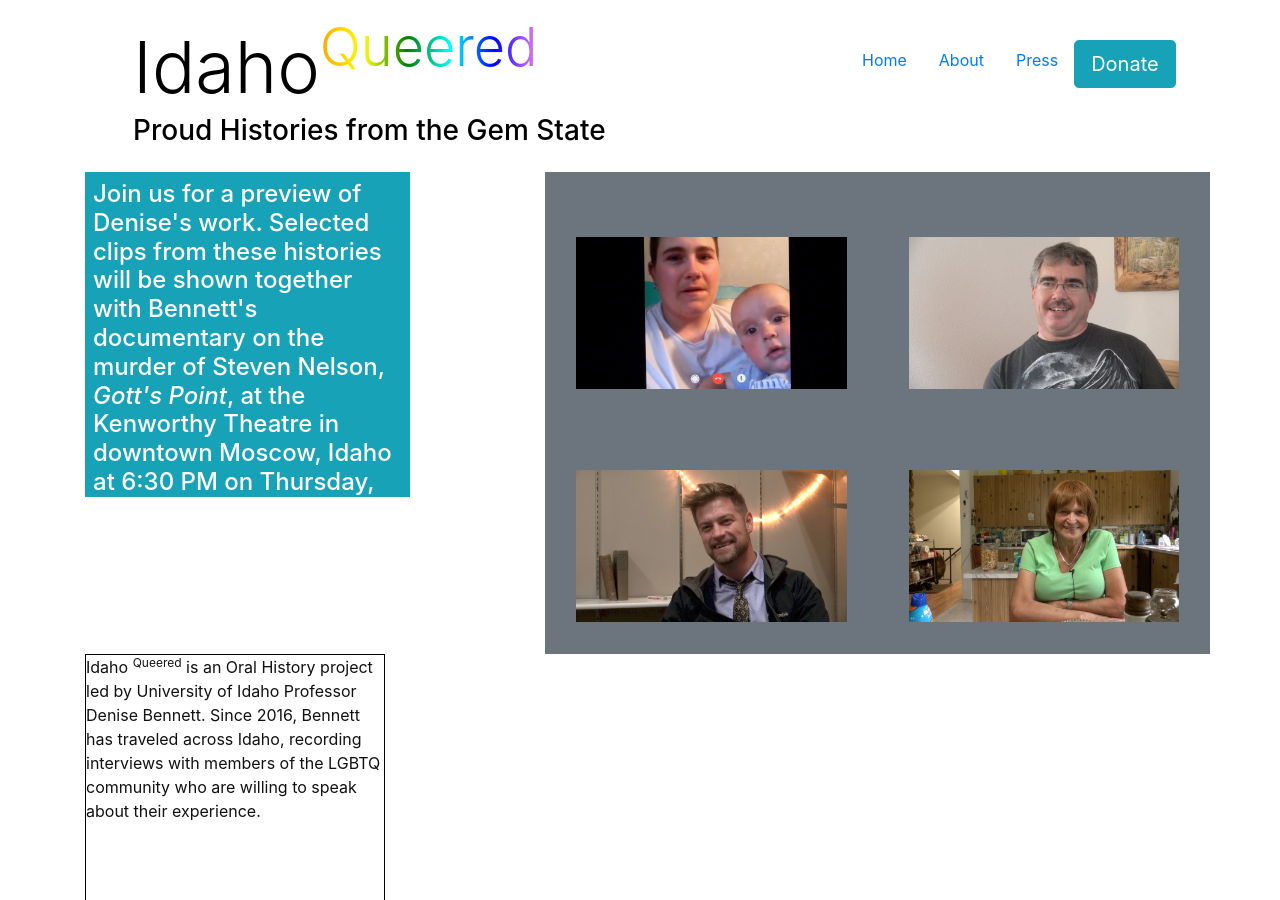
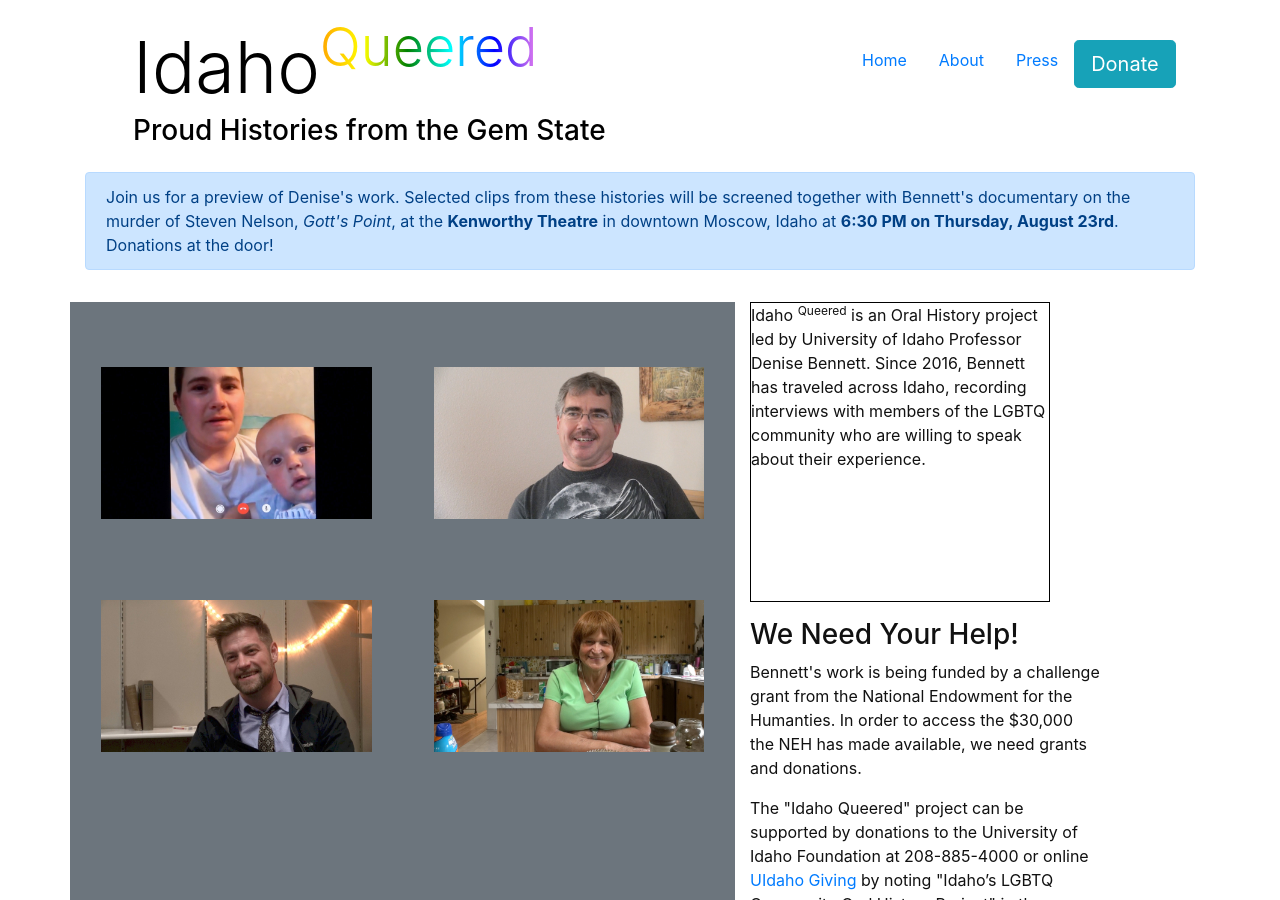
Before and after one commit to uidaholib/queered_source_original, a Jekyll site: the page built from index.html, in a window 1280 px wide and 900 px high. Built offline with Jekyll 4.4.1, drawn with Linux system fonts in a browser that asks for light colours.

Commit message:
add alert, clean up header

```diff
--- a/_includes/header.html
+++ b/_includes/header.html
@@ -1,16 +1,18 @@
 <div class="container">
     <div class="row">
-        <div class="col-sm-8"><a style="color:black; text-decoration:none;" href="index.html">
+        <div class="col-md-8">
+            <a style="color:black; text-decoration:none;" href="index.html">
                 <h1 class="display-3 mb-1 mt-4 pl-5"> Idaho<sup class="rainbow">Queered</sup></h1>
-<h3 class=" pl-5">Proud Histories from the Gem State</h3></a>
+                <h3 class=" pl-5">Proud Histories from the Gem State</h3>
+            </a>
         </div>
-        <div class="col-sm-4 mt-4 p-3">
+        <div class="col-md-4 mt-4 p-3">
             <ul class="nav mx-auto">
                 <li class="nav-item">
-                                <a class="nav-link" href="index.html">Home</a>
+                    <a class="nav-link" href="{{ '/' | relative_url }}">Home</a>
                 </li>
                 <li class="nav-item">
-                               <a class="nav-link" href="about.html">About</a>
+                    <a class="nav-link" href="{{ '/about.html' | relative_url }}">About</a>
                 </li>
                 <li class="nav-item">
                     <a class="nav-link" href="https://www.uidaho.edu/class/jamm/news/bennett">Press</a>
@@ -37,8 +39,6 @@
                     </div>
                 </li>
             </ul>
-
-
         </div>
     </div>
 </div>
--- a/index.html
+++ b/index.html
@@ -4,12 +4,12 @@
 ---
 
 <div class="container">
+    <div class="alert alert-primary mt-3" role="alert">
+        Join us for a preview of Denise's work. Selected clips from these histories will be screened together with Bennett's documentary on the murder of Steven Nelson, <em>Gott's Point</em>, at the <strong>Kenworthy Theatre</strong> in downtown Moscow, Idaho at <strong>6:30 PM on Thursday, August 23rd</strong>. Donations at the door!
+    </div>
 
     <div class="row pt-3">
 
-<div class="col-sm-5">
-        <h4 class="bg-info text-white p-2" style="height:325px; width:325px;">Join us for a preview of Denise's work. Selected clips from these histories will be shown together with Bennett's documentary on the murder of Steven Nelson, <em>Gott's Point</em>, at the Kenworthy Theatre in downtown Moscow, Idaho at 6:30 PM on Thursday, August 23. Donations at the door!</h4>
-</div>
 <div class="col-sm-7 bg-secondary text-white pt-3">
         <div class="row">
         {% for story in site.data.images %}
```
Also changed, not shown: assets/images/idaho-queered-logo.jpg (added). Lines whose indentation alone changed are shown as unchanged.
